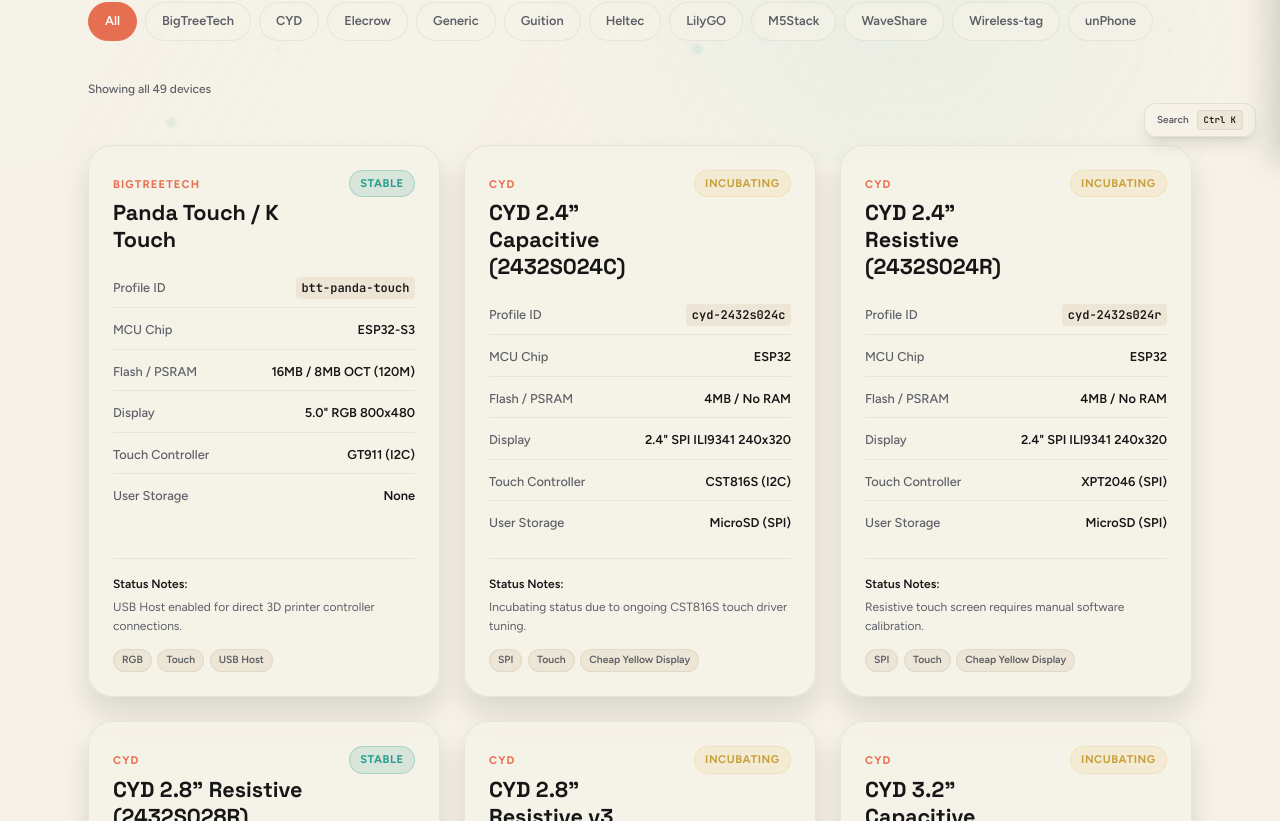
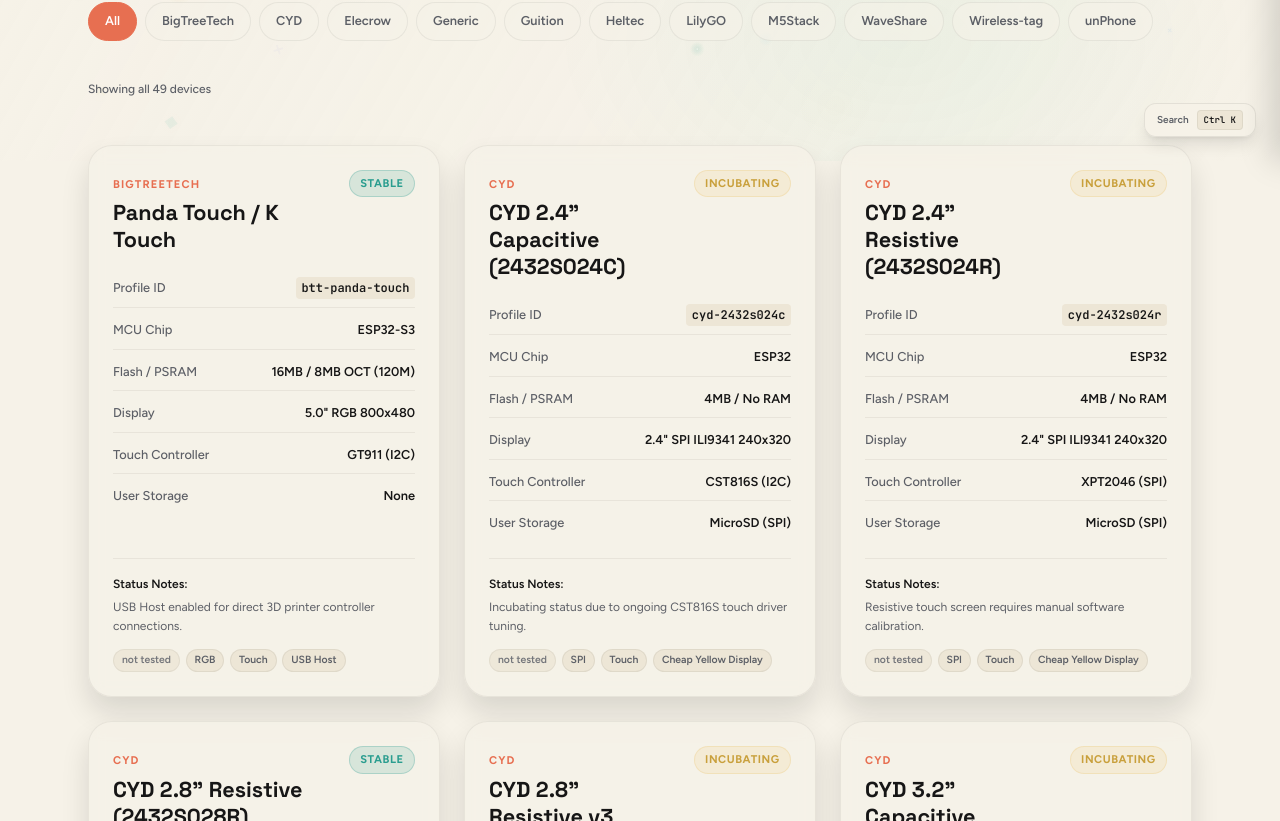
Before and after one commit to flxos-labs/flxos-labs-website, a Next.js app: page /devices in a window 1280 px wide. Shown: the part 639-1460 px from the top of the page. Built offline with nearby package versions, Linux system fonts and the light colour scheme.

Commit message:
feat: add tested/not tested device status labels and search functionality

```diff
--- a/src/app/devices/DevicesContent.module.css
+++ b/src/app/devices/DevicesContent.module.css
@@ -251,6 +251,16 @@
   border: 1px solid var(--border-faint);
 }
 
+.tagPillTested {
+  background: rgba(42, 157, 143, 0.1);
+  color: var(--accent-2);
+  border-color: rgba(42, 157, 143, 0.25);
+}
+
+.tagPillNotTested {
+  opacity: 0.85;
+}
+
 @keyframes float {
   0%, 100% {
     transform: translateY(0) scale(1);
--- a/src/app/devices/DevicesContent.tsx
+++ b/src/app/devices/DevicesContent.tsx
@@ -3,6 +3,8 @@
 import { useState, useMemo } from "react";
 import Link from "next/link";
 import styles from "./DevicesContent.module.css";
+
+const TESTED_DEVICES = ["esp32s3-ili9341-xpt", "lilygo-t-hmi"];
 
 interface Device {
   id: string;
@@ -720,12 +722,15 @@ export default function DevicesContent() {
 
   const filteredDevices = useMemo(() => {
     return DEVICES_DATA.filter((device) => {
+      const isTested = TESTED_DEVICES.includes(device.id);
+      const testedTag = isTested ? "tested" : "not tested";
       const matchesSearch =
         device.name.toLowerCase().includes(search.toLowerCase()) ||
         device.id.toLowerCase().includes(search.toLowerCase()) ||
         device.target.toLowerCase().includes(search.toLowerCase()) ||
         device.display.toLowerCase().includes(search.toLowerCase()) ||
         device.touch.toLowerCase().includes(search.toLowerCase()) ||
+        testedTag.includes(search.toLowerCase()) ||
         device.tags.some(tag => tag.toLowerCase().includes(search.toLowerCase()));
 
       const matchesVendor = selectedVendor === "All" || device.vendor === selectedVendor;
@@ -892,6 +897,13 @@ export default function DevicesContent() {
                 )}
 
                 <div className={styles.tagPills}>
+                  <span
+                    className={`${styles.tagPill} ${
+                      TESTED_DEVICES.includes(device.id) ? styles.tagPillTested : styles.tagPillNotTested
+                    }`}
+                  >
+                    {TESTED_DEVICES.includes(device.id) ? "tested" : "not tested"}
+                  </span>
                   {device.tags.map((tag) => (
                     <span key={tag} className={styles.tagPill}>
                       {tag}
```
